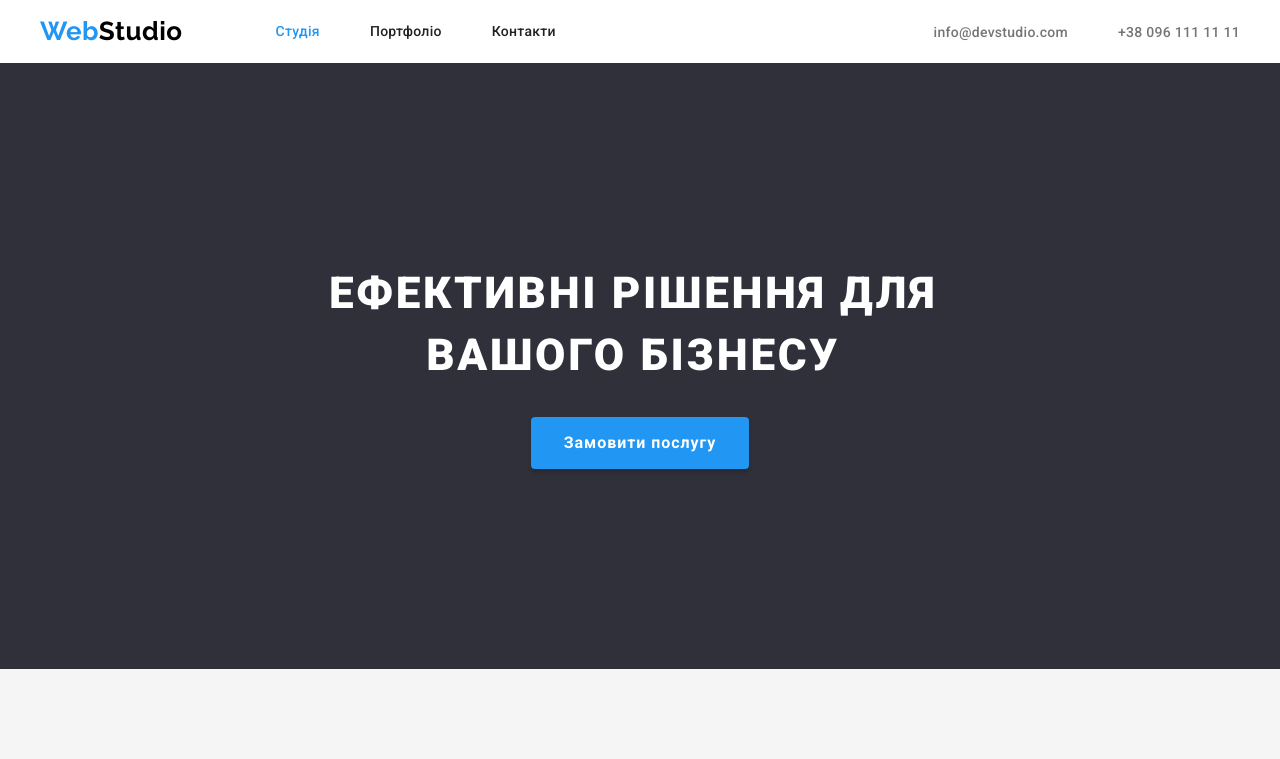
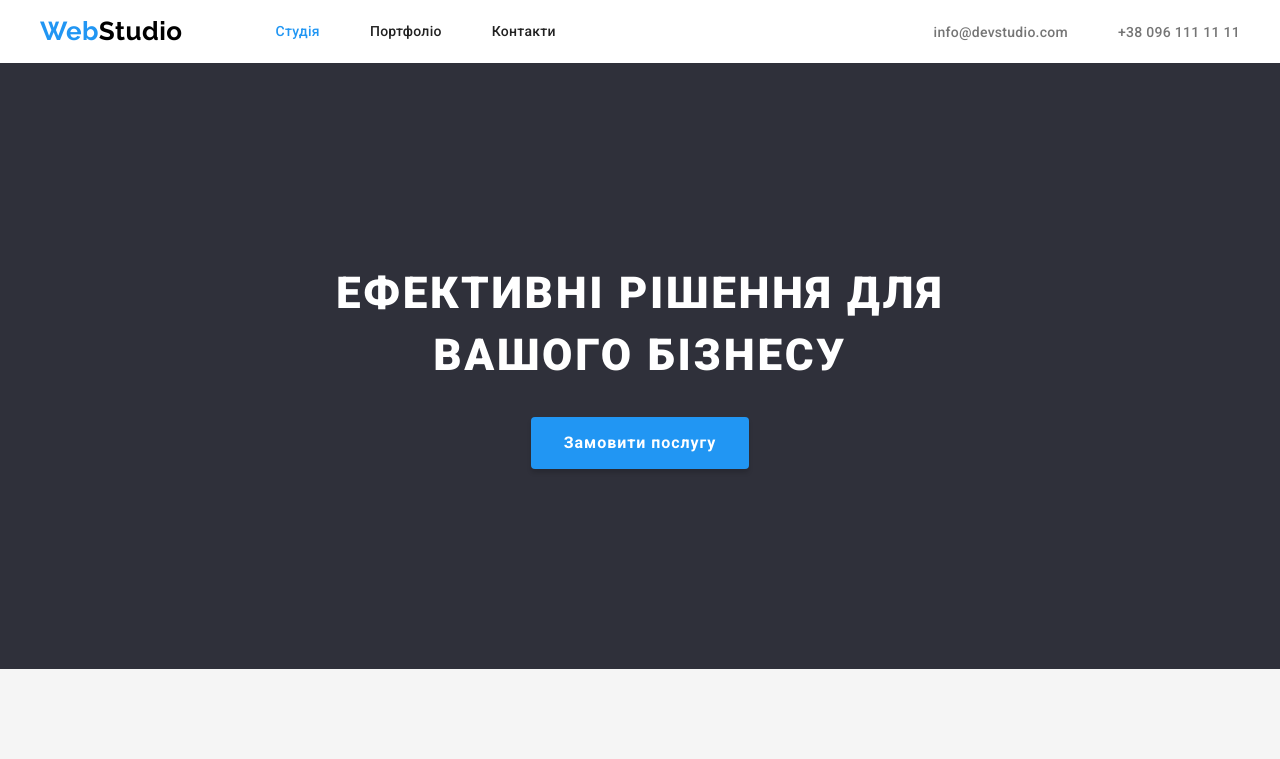
Before and after one commit to ElenaKorenieva/goit-markup-hw-03, a plain HTML site: page index.html in a window 1280 px wide. Shown: the top 759 px of the page. Drawn offline with nearby package versions, Linux system fonts and the light colour scheme.

Commit message:
Update index.html and styles.css

```diff
--- a/css/styles.css
+++ b/css/styles.css
@@ -159,12 +159,17 @@ body {
 
 /* Hero section */
 .hero {
-    padding: 200px 270px;
+    padding-top: 200px;
+    padding-bottom: 200px;
+}
+
+.centered {
     text-align: center;
 }
 
 .hero_headling {
     max-width: 696px;
+    margin: auto;
     margin-bottom: 30px;
     font-weight: 900;
     font-size: 44px;
--- a/index.html
+++ b/index.html
@@ -67,7 +67,7 @@
         </header>
         <main>
             <section class="hero dark">
-                <div class="container">
+                <div class="container centered">
                     <h1 class="hero_headling">
                         Ефективні рішення для вашого бізнесу
                     </h1>
```
